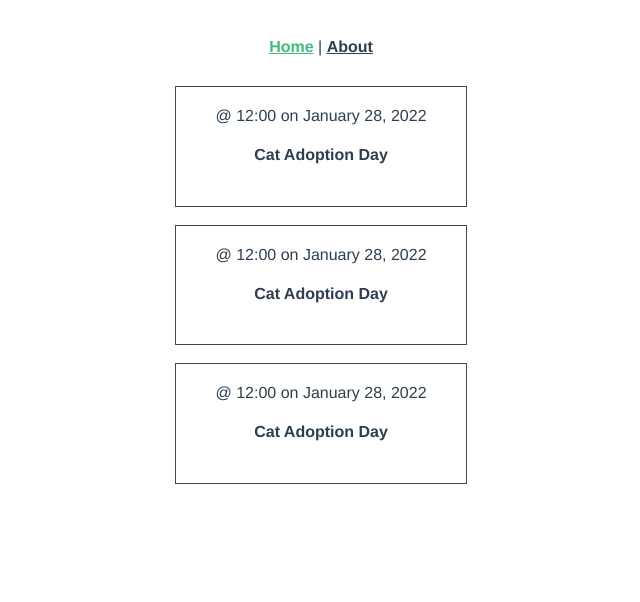
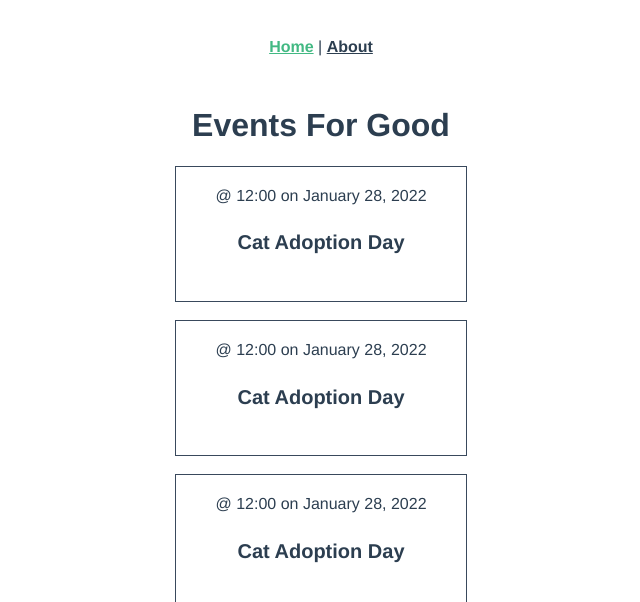
Before and after one commit to eduardomecchia/real-world-vue, a Vue app: page / in a window 1280 px wide. Shown: the top 602 px of the page, without its empty margins (319-959 px from the left). Built offline with nearby package versions, Linux system fonts and the light colour scheme.

Commit message:
Make h4 bigger and add heading to Home view

```diff
--- a/src/App.vue
+++ b/src/App.vue
@@ -27,4 +27,8 @@
 #nav a.router-link-exact-active {
   color: #42b983;
 }
+
+h4 {
+  font-size: 20px;
+}
 </style>
--- a/src/views/Home.vue
+++ b/src/views/Home.vue
@@ -1,4 +1,5 @@
 <template>
+  <h1>Events For Good</h1>
   <div class="events">
     <EventCard v-for="event in events" :key="event.id" :event="event" />
   </div>
```
